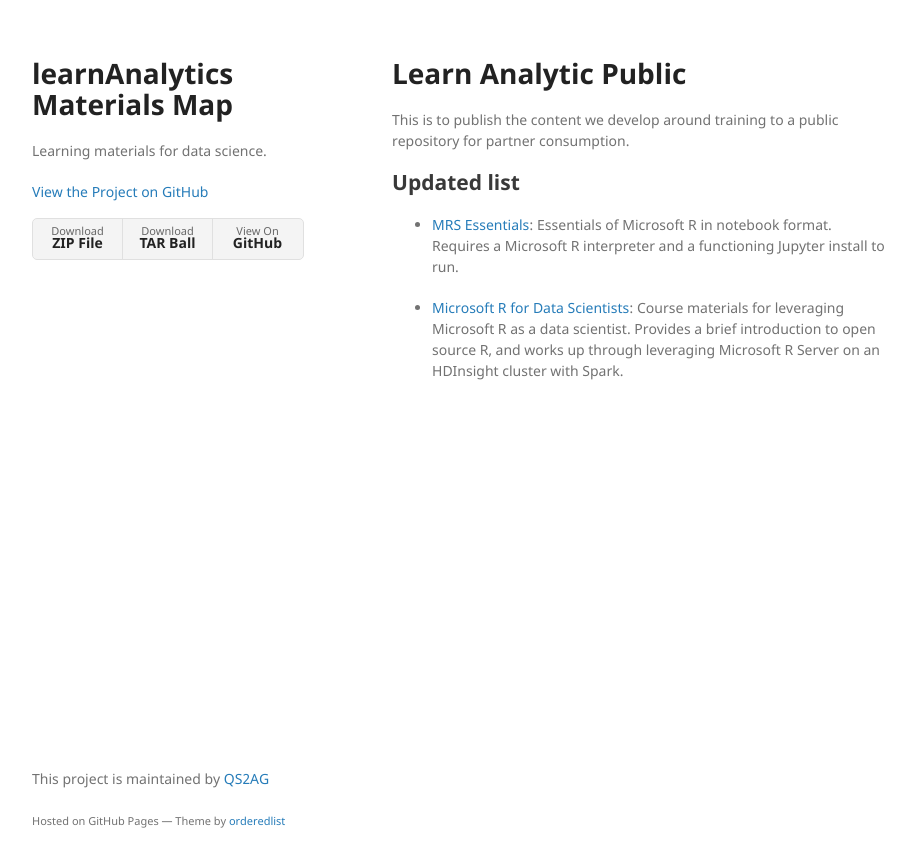
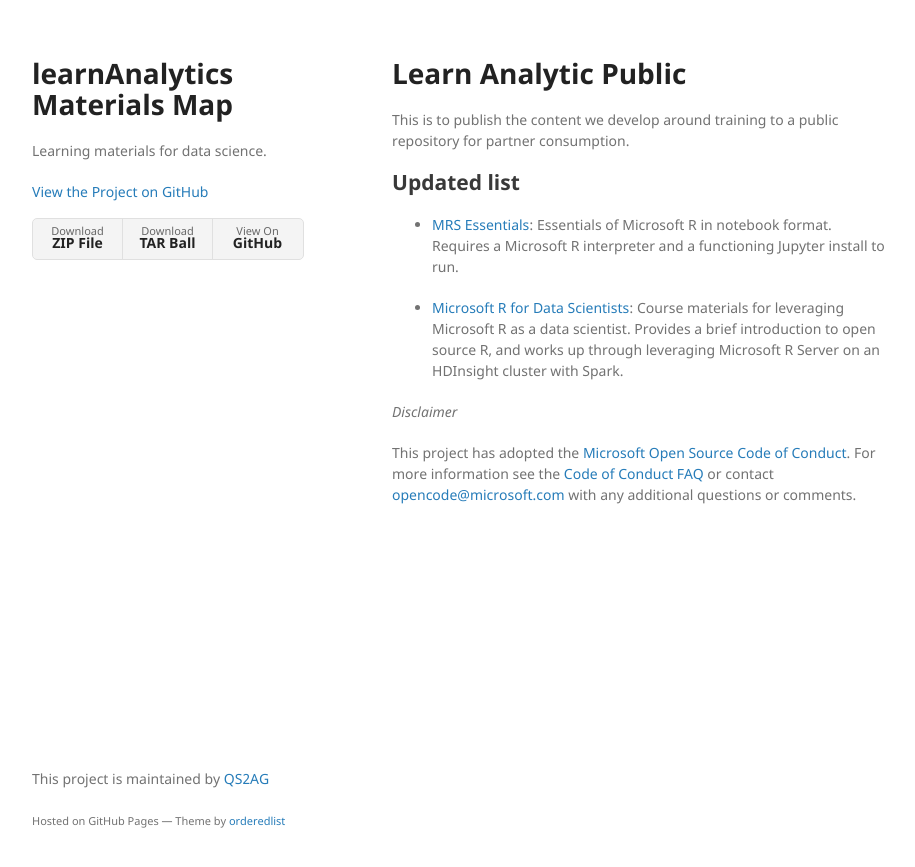
Before and after one commit to QS2AG/learnAnalytics-public, a Jekyll site: the page built from index.md, in a window 1280 px wide. Shown: the top 867 px of the page, without its empty margins (178-1093 px from the left). Built offline with Jekyll 4.4.1, drawn with Linux system fonts in a browser that asks for light colours; our own code applies the rules of GitHub Pages for plain Markdown files.

Commit message:
added disclaimer for Open Source code of conduct

```diff
--- a/index.md
+++ b/index.md
@@ -10,3 +10,7 @@
 - [MRS Essentials](https://github.com/Azure/MRS_Essentials): Essentials of Microsoft R in notebook format. Requires a Microsoft R interpreter and a functioning Jupyter install to run.
 
 - [Microsoft R for Data Scientists](https://github.com/Azure/mr4ds): Course materials for leveraging Microsoft R as a data scientist. Provides a brief introduction to open source R, and works up through leveraging Microsoft R Server on an HDInsight cluster with Spark.
+
+*Disclaimer*
+
+This project has adopted the [Microsoft Open Source Code of Conduct](https://opensource.microsoft.com/codeofconduct/). For more information see the [Code of Conduct FAQ](https://opensource.microsoft.com/codeofconduct/faq/) or contact [opencode@microsoft.com](mailto:opencode@microsoft.com) with any additional questions or comments.
```
